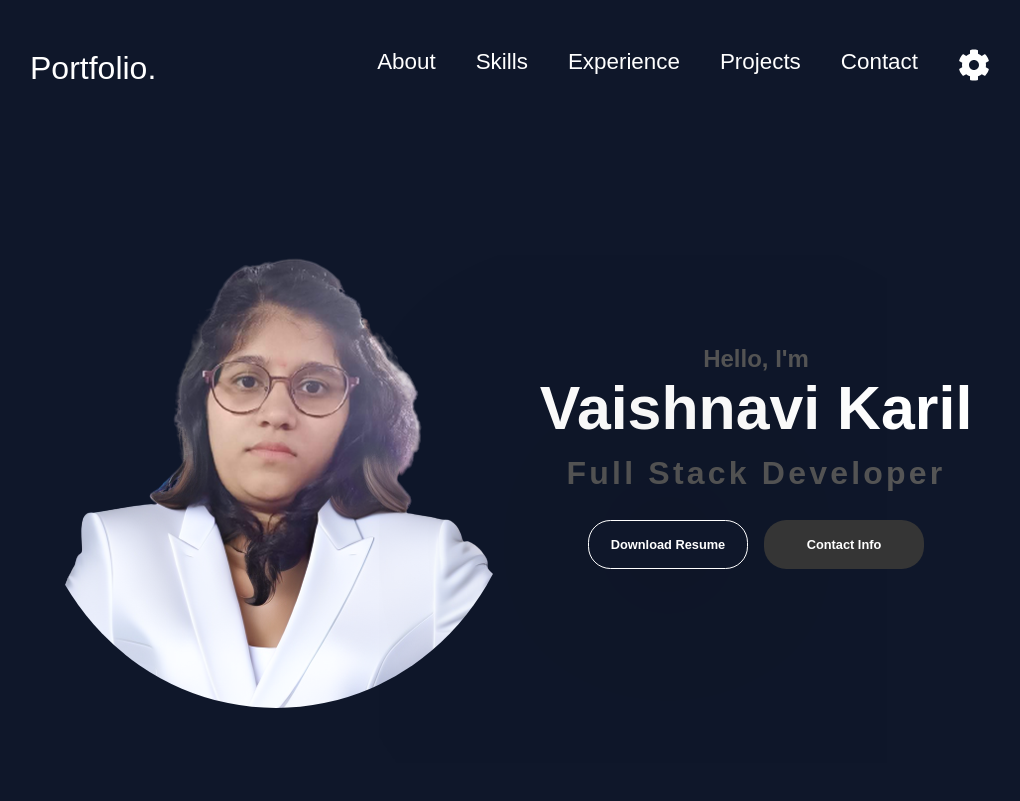
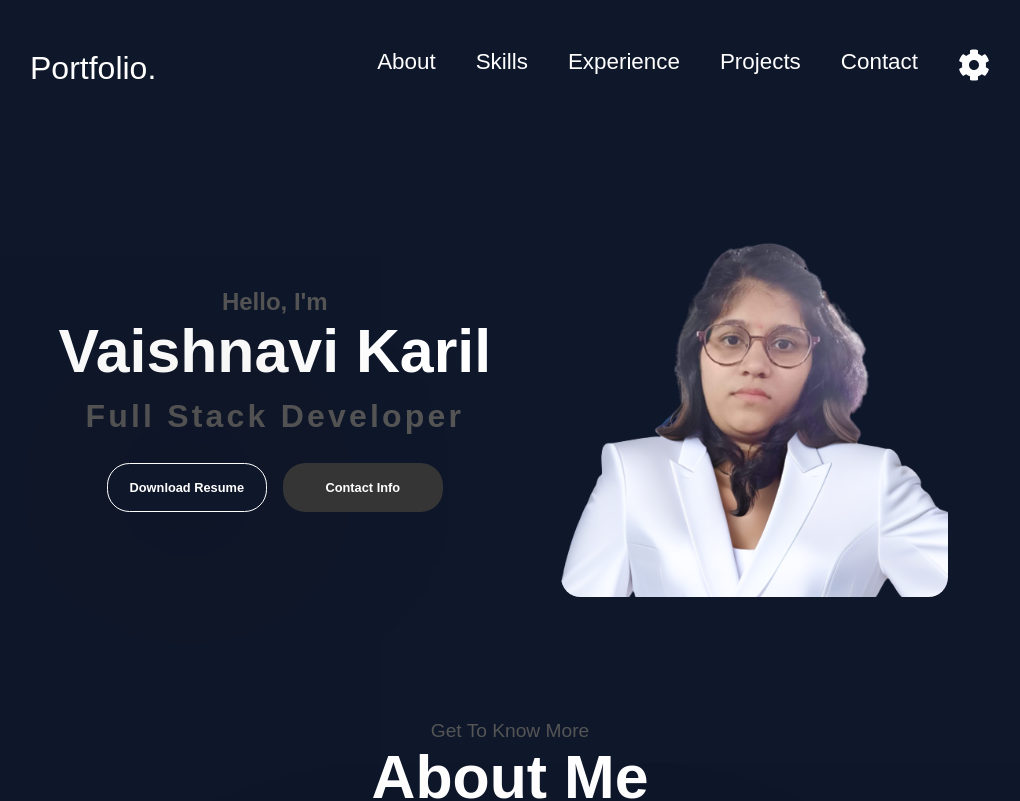
Before and after one commit to Vaishnavi-Karil/Portfolio-Frontend-React, a Next.js app: page / in a window 1280 px wide. Shown: the top 801 px of the page, without its empty margins (130-1150 px from the left). Built offline with nearby package versions, Linux system fonts and the light colour scheme.

Commit message:
update the code

```diff
--- a/src/components/Hero/HeroStyle.js
+++ b/src/components/Hero/HeroStyle.js
@@ -25,8 +25,11 @@ StyledImageContainer.displayName = 'StyledImageContainer';
 export const StyledProfileImage = styled(Image)`
   flex: 1;
   border: transparent;
-  border-radius: 60%;
+  /* border-radius: 60%; */
+  border-radius: 5%;
   margin: 13% 0rem;
+  width: auto;
+  height: 25rem;
 
   @media only screen and (max-width: 600px) {
     width: 100%;
--- a/src/components/Hero/index.js
+++ b/src/components/Hero/index.js
@@ -19,10 +19,7 @@ export const Hero = () => {
   const { profile_photo } = Img;
   return (
     <StyledHeroContainer id="/">
-      <StyledImageContainer>
-        <StyledProfileImage src={profile_photo} alt={profile_photo} />
-      </StyledImageContainer>
-      <StyledDescriptionContainer>
+        <StyledDescriptionContainer>
         <StyledHeading6>Hello, I'm </StyledHeading6>
         <StyledHeading1>Vaishnavi Karil</StyledHeading1>
         <StyledHeading3>Full Stack Developer</StyledHeading3>
@@ -39,6 +36,10 @@ export const Hero = () => {
           </StyledButtongGreyBg>
         </StyledButtonContainer>
       </StyledDescriptionContainer>
+      <StyledImageContainer>
+        <StyledProfileImage src={profile_photo} alt={profile_photo} />
+      </StyledImageContainer>
+
     </StyledHeroContainer>
   );
 };
```
